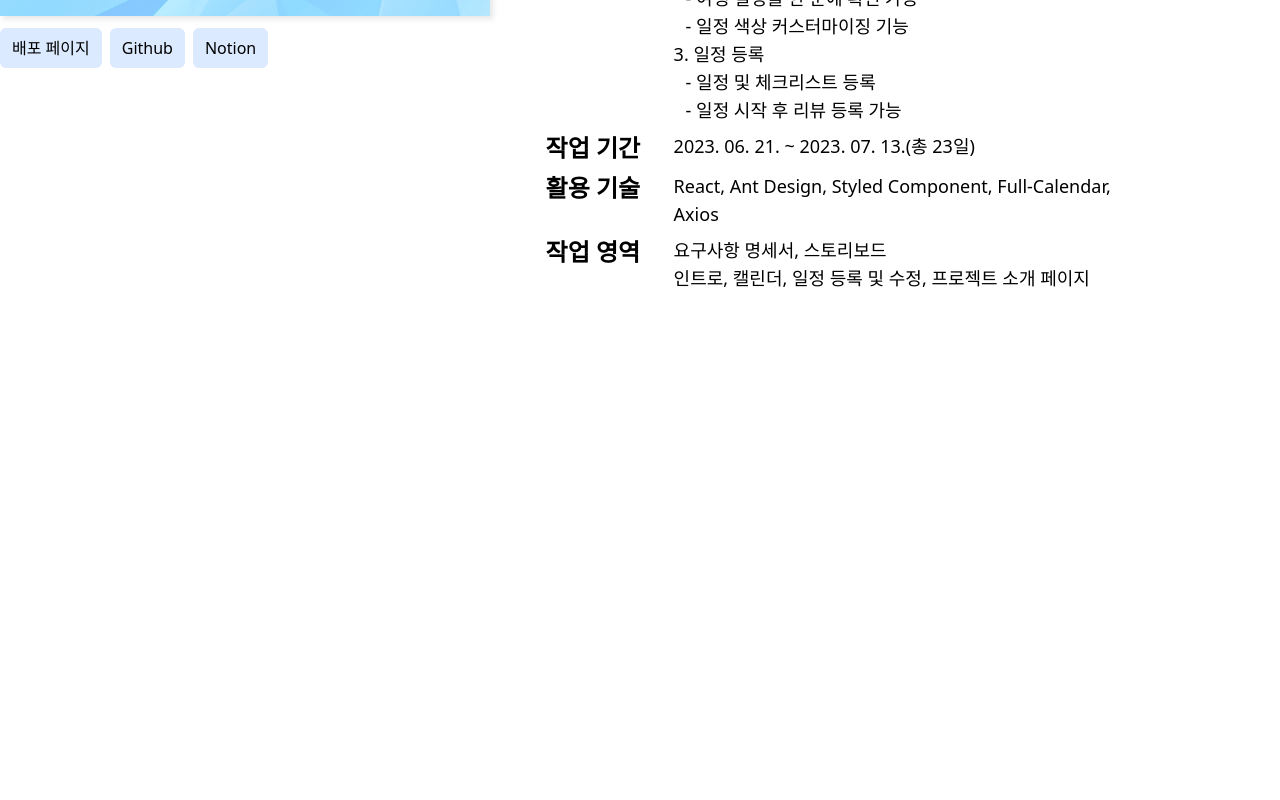
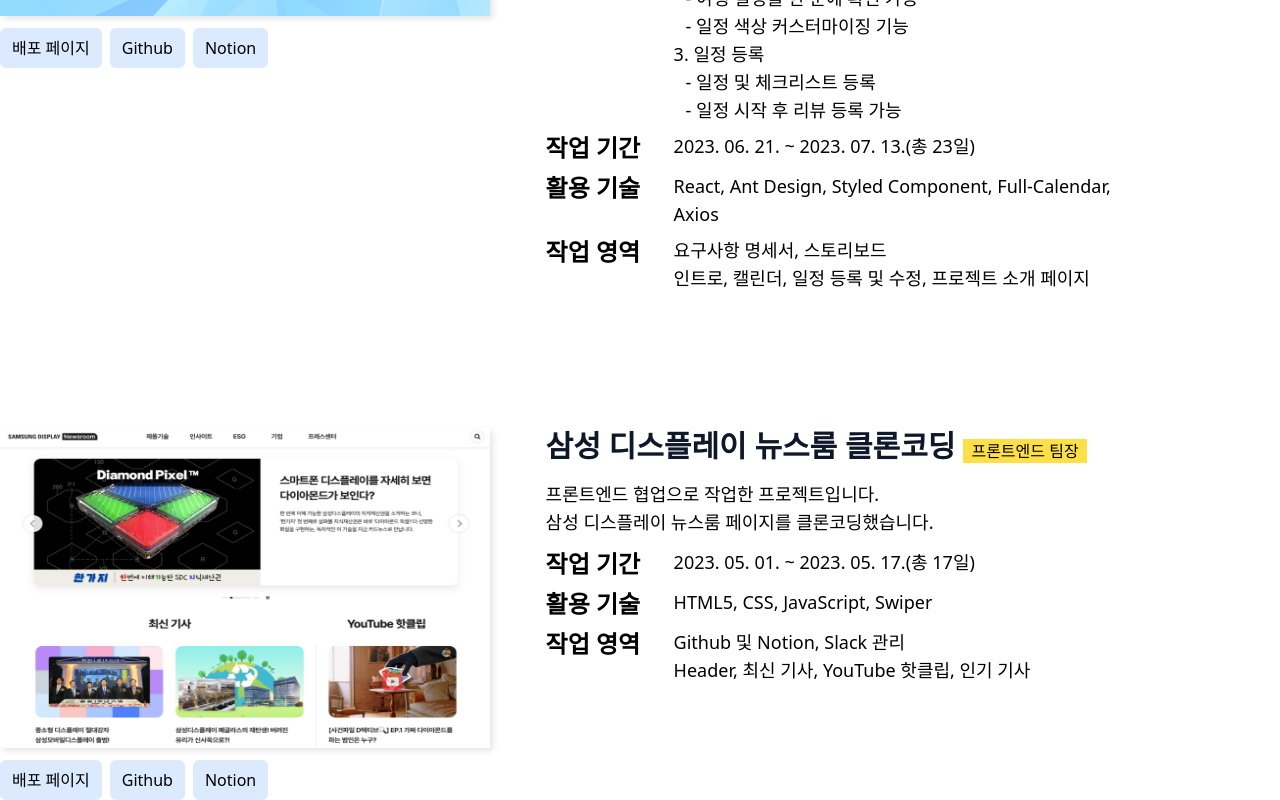
Before and after one commit to heeheepark/portfolio, a Next.js app: page /Project in a window 1280 px wide. Shown: the part 1980-2780 px from the top of the page. Before the commit the page ends 2280 px from the top, so only its background shows below. Built offline with nearby package versions, Linux system fonts and the light colour scheme.

Commit message:
feat: project 페이지 수정 및 이미지 alt 추가

```diff
--- a/pages/Project.js
+++ b/pages/Project.js
@@ -40,7 +40,7 @@
               <div className="project-img w-2/4 h-80">
                 <img
                   src="/hischool-admin.png"
-                  alt=""
+                  alt="3차 프로젝트 썸네일"
                   className="w-full h-full mb-3"
                 />
                 <div className="flex items-center gap-2 h-10">
@@ -51,8 +51,9 @@
                     <span>배포 페이지</span>
                   </a>
                   <a
-                    href="/"
+                    href="https://github.com/heeheepark/hischool-admin"
                     className="bg-blue-100 px-3 py-2 rounded-md cursor-pointer"
+                    target="_blank"
                   >
                     <span>Github</span>
                   </a>
@@ -147,7 +148,7 @@
               <div className="project-img w-2/4 h-80">
                 <img
                   src="/hischool.png"
-                  alt=""
+                  alt="2차 프로젝트 썸네일"
                   className="w-full h-full mb-3"
                 />
                 <div className="flex items-center gap-2 h-10">
@@ -158,8 +159,9 @@
                     <span>배포 페이지</span>
                   </a>
                   <a
-                    href="/"
+                    href="/https://github.com/heeheepark/hischool"
                     className="bg-blue-100 px-3 py-2 rounded-md cursor-pointer"
+                    target="_blank"
                   >
                     <span>Github</span>
                   </a>
@@ -258,7 +260,7 @@
               <div className="project-img w-2/4 h-80">
                 <img
                   src="/travel-todo.png"
-                  alt=""
+                  alt="1차 프로젝트 썸네일"
                   className="w-full h-full mb-3"
                 />
                 <div className="flex items-center gap-2 h-10">
@@ -269,8 +271,9 @@
                     <span>배포 페이지</span>
                   </a>
                   <a
-                    href="/"
+                    href="/https://github.com/heeheepark/travel-todo"
                     className="bg-blue-100 px-3 py-2 rounded-md cursor-pointer"
+                    target="_blank"
                   >
                     <span>Github</span>
                   </a>
@@ -362,6 +365,112 @@
                 </ul>
               </div>
             </div>
+            <div className="flex gap-14 justify-center">
+              <div className="project-img w-2/4 h-80">
+                <img
+                  src="/samsung.png"
+                  alt="삼성 디스플레이 뉴스룸 썸네일"
+                  className="w-full h-full mb-3"
+                />
+                <div className="flex items-center gap-2 h-10">
+                  <a
+                    href="/"
+                    className=" bg-blue-100 px-3 py-2 rounded-md cursor-pointer"
+                  >
+                    <span>배포 페이지</span>
+                  </a>
+                  <a
+                    href="/https://github.com/heeheepark/samsung-display-newsroom-clone-coding"
+                    className="bg-blue-100 px-3 py-2 rounded-md cursor-pointer"
+                    target="_blank"
+                  >
+                    <span>Github</span>
+                  </a>
+                  <a
+                    href="/"
+                    className="bg-blue-100 px-3 py-2 rounded-md cursor-pointer"
+                  >
+                    <span>Notion</span>
+                  </a>
+                </div>
+              </div>
+              <div className="w-3/4 inline-block">
+                <div className="inline-block">
+                  <div className="mb-4">
+                    <h5 className="text-3xl font-extrabold mr-2 inline-block">
+                      삼성 디스플레이 뉴스룸 클론코딩
+                    </h5>
+                    <span className="inline-block bg-yellow-300 px-2">
+                      프론트엔드 팀장
+                    </span>
+                  </div>
+                  <p className="inline-block text-lg mb-3">
+                    프론트엔드 협업으로 작업한 프로젝트입니다. <br />
+                    삼성 디스플레이 뉴스룸 페이지를 클론코딩했습니다. <br />
+                  </p>
+                </div>
+                <ul className="">
+                  {/* <li className="flex mb-2">
+                    <span className="cate-name">주요 기능</span>
+                    <ul className="text-lg inline-block">
+                      <li>
+                        <span className="inline-block mr-1">1. Map</span>
+                        <span className="block ml-3">
+                          - 지역별 여행 기록 표시
+                        </span>
+                        <span className="block ml-3">
+                          - 여행 빈도에 따른 색상 구분
+                        </span>
+                        <span className="block ml-3">
+                          - 예정・종료된 일정 필터링
+                        </span>
+                      </li>
+                      <li>
+                        <span className="inline-block mr-1">2. Calendar</span>
+                        <span className="block ml-3">
+                          - 여행 일정을 한 눈에 확인 가능
+                        </span>
+                        <span className="block ml-3">
+                          - 일정 색상 커스터마이징 기능
+                        </span>
+                      </li>
+                      <li>
+                        <span className="block">3. 일정 등록</span>
+                        <span className="block ml-3">
+                          - 일정 및 체크리스트 등록
+                        </span>
+                        <span className="block ml-3">
+                          - 일정 시작 후 리뷰 등록 가능
+                        </span>
+                      </li>
+                    </ul>
+                  </li> */}
+                  <li className="flex mb-2">
+                    <span className="cate-name">작업 기간</span>
+                    <span className="text-lg">
+                      2023. 05. 01. ~ 2023. 05. 17.(총 17일)
+                    </span>
+                  </li>
+                  <li className="flex items-start mb-2">
+                    <span className="cate-name">활용 기술</span>
+                    <span className="inline-block text-lg w-3/5">
+                      HTML5, CSS, JavaScript, Swiper
+                    </span>
+                  </li>
+                  <li className="flex mb-2">
+                    <span className="cate-name">작업 영역</span>
+                    <div>
+                      <span className="block text-lg">
+                        Github 및 Notion, Slack 관리
+                      </span>
+                      <span className="text-lg">
+                        Header, 최신 기사, YouTube 핫클립, 인기 기사
+                      </span>
+                    </div>
+                  </li>
+                </ul>
+              </div>
+            </div>
           </div>
         </section>
       </div>
```
